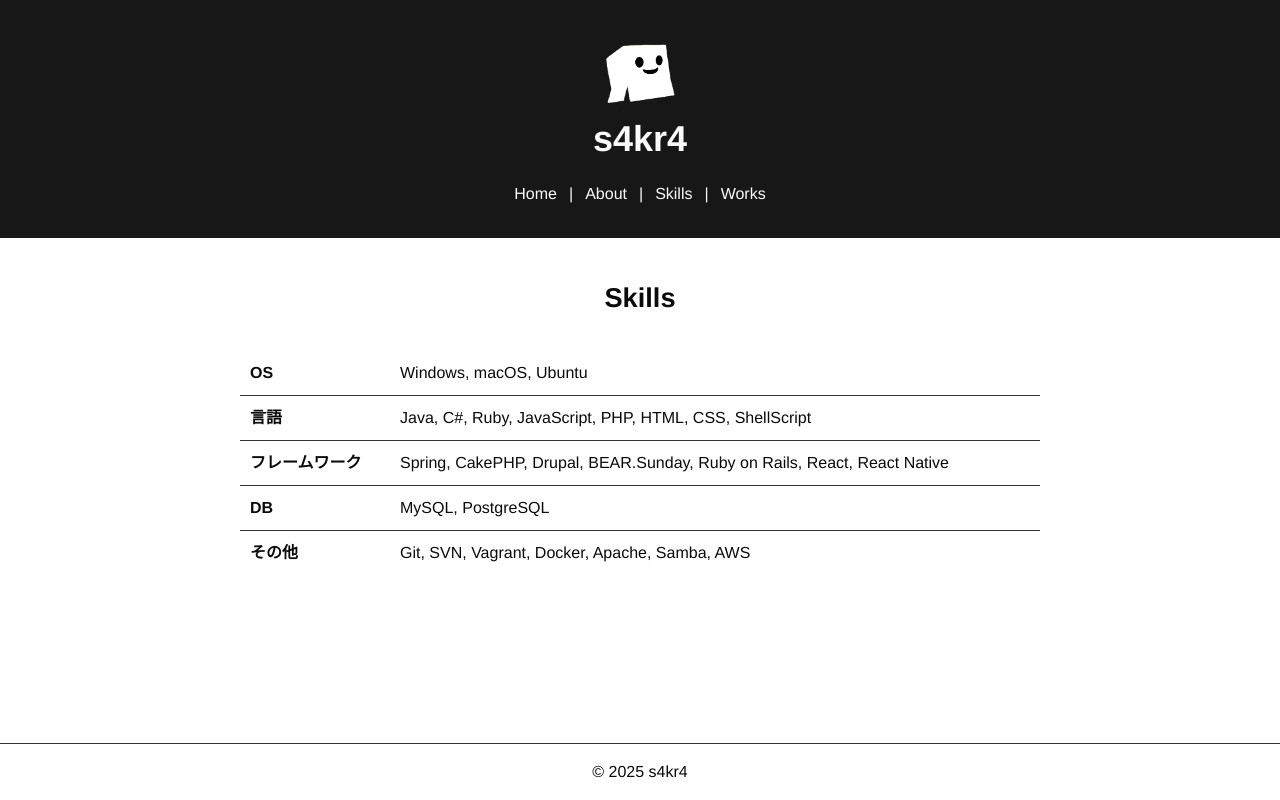
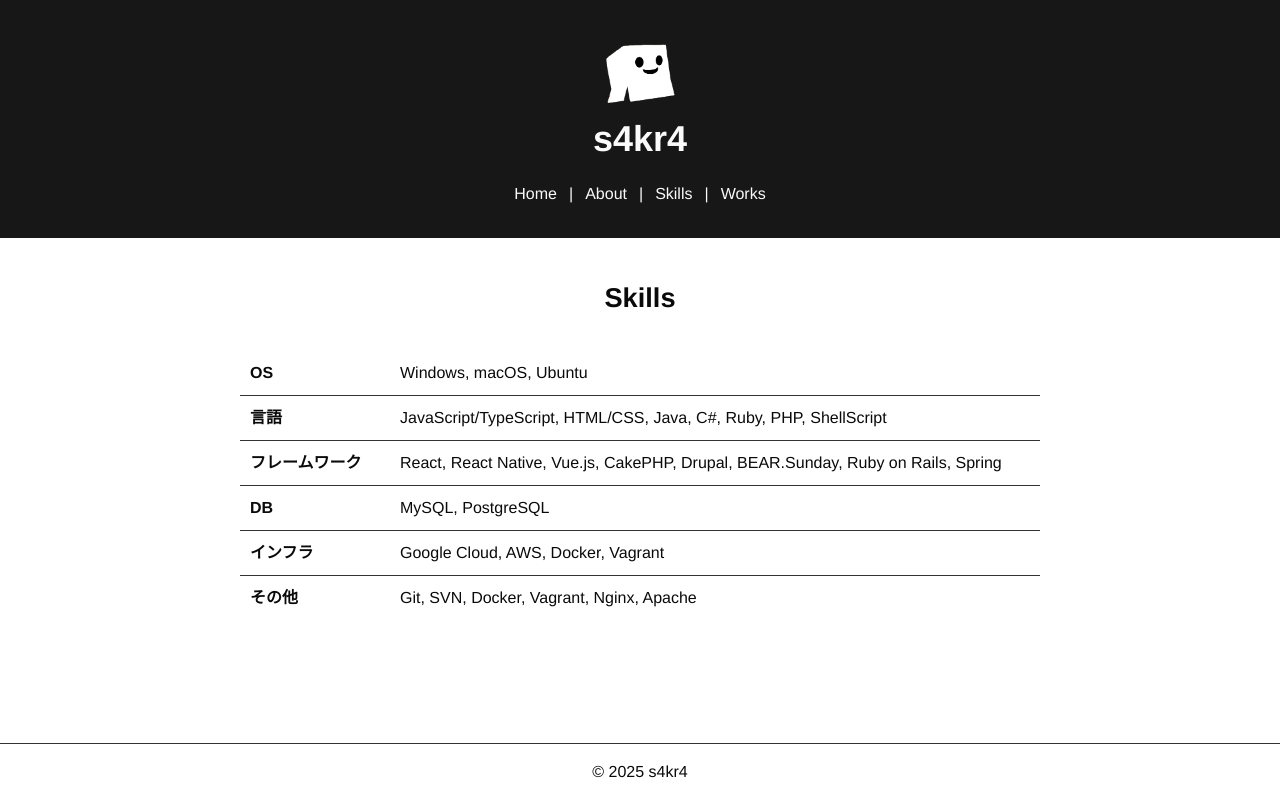
Before and after one commit to s4kr4/s4kr4.com, a Next.js app: page /skills in a window 1280 px wide. Built offline with nearby package versions, Linux system fonts and the light colour scheme.

Commit message:
Update skills

```diff
--- a/src/app/skills/page.tsx
+++ b/src/app/skills/page.tsx
@@ -18,13 +18,13 @@ export default function Skills() {
           </tr>
           <tr>
             <td>言語</td>
-            <td>Java, C#, Ruby, JavaScript, PHP, HTML, CSS, ShellScript</td>
+            <td>JavaScript/TypeScript, HTML/CSS, Java, C#, Ruby, PHP, ShellScript</td>
           </tr>
           <tr>
             <td>フレームワーク</td>
             <td>
-              Spring, CakePHP, Drupal, BEAR.Sunday, Ruby on Rails, React, React
-              Native
+              React, React
+              Native, Vue.js, CakePHP, Drupal, BEAR.Sunday, Ruby on Rails, Spring
             </td>
           </tr>
           <tr>
@@ -32,8 +32,12 @@ export default function Skills() {
             <td>MySQL, PostgreSQL</td>
           </tr>
           <tr>
+            <td>インフラ</td>
+            <td>Google Cloud, AWS, Docker, Vagrant</td>
+          </tr>
+          <tr>
             <td>その他</td>
-            <td>Git, SVN, Vagrant, Docker, Apache, Samba, AWS</td>
+            <td>Git, SVN, Docker, Vagrant, Nginx, Apache</td>
           </tr>
         </tbody>
       </table>
```
